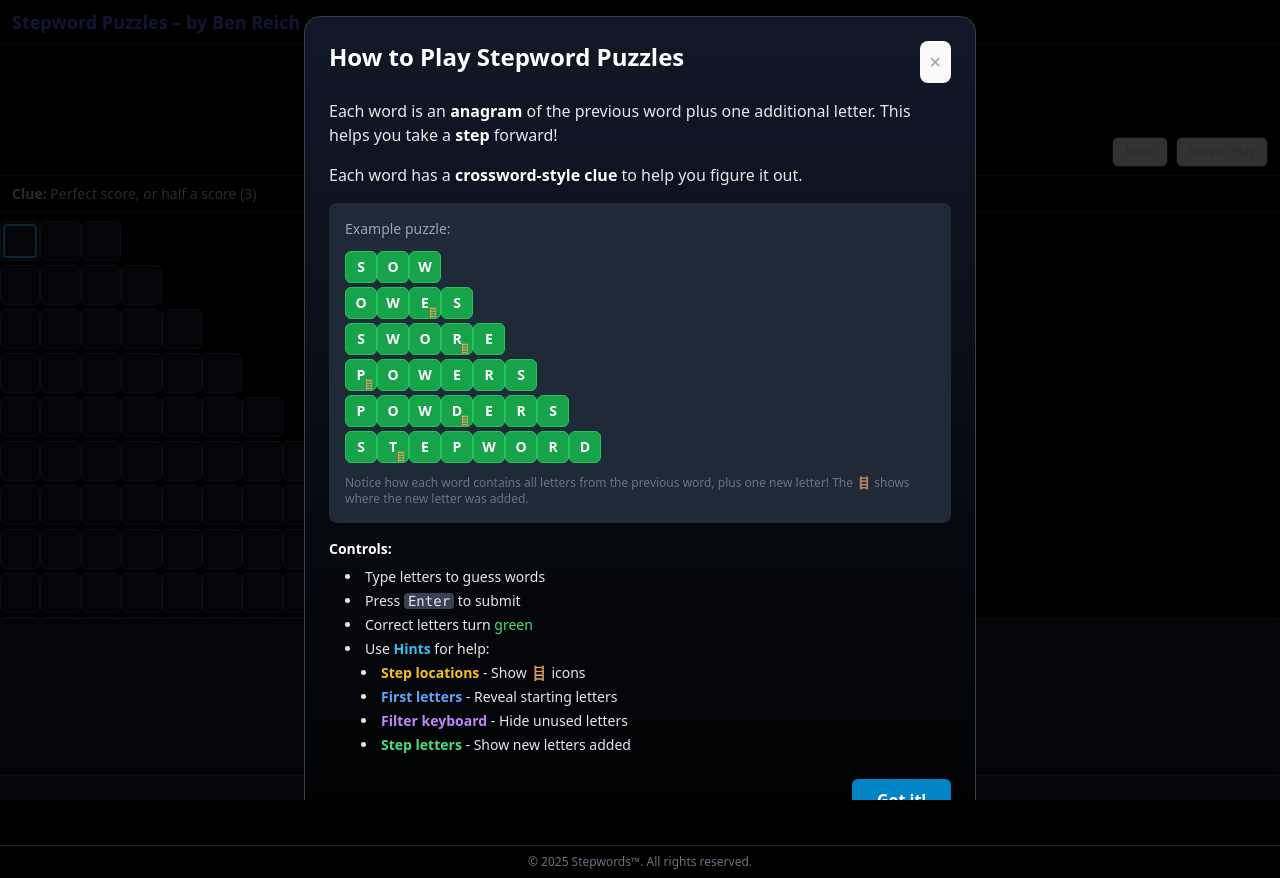
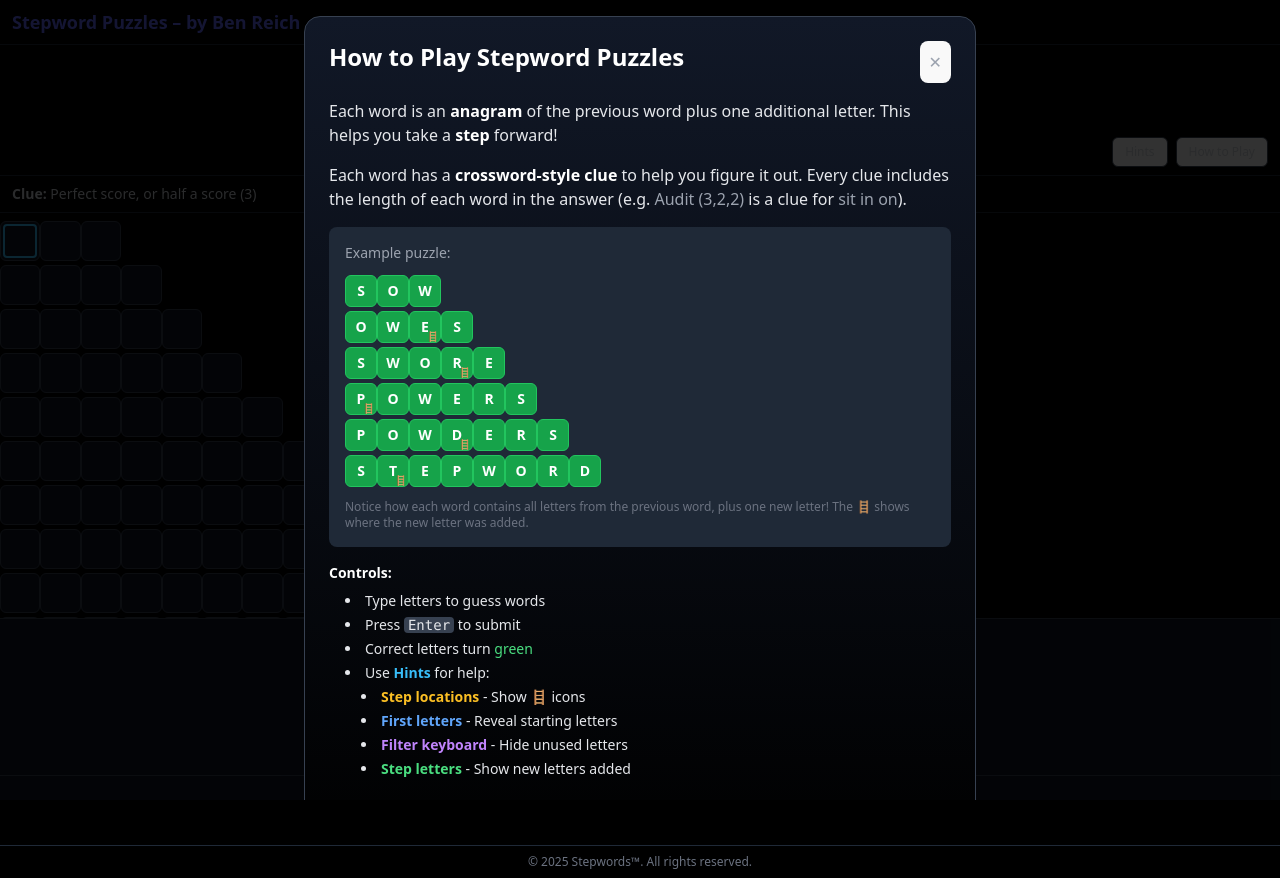
Before and after one commit to benreich4/stepwords, a React (Vite) app: page /1 in a window 1280 px wide. Built offline with nearby package versions, Linux system fonts and the light colour scheme.

Commit message:
Added word breakdown clue in the how to

```diff
--- a/src/components/HowToPlayModal.jsx
+++ b/src/components/HowToPlayModal.jsx
@@ -21,6 +21,7 @@ export default function HowToPlayModal({ onClose }) {
 
           <p>
             Each word has a <strong className="text-white">crossword-style clue</strong> to help you figure it out.
+            Every clue includes the length of each word in the answer (e.g. <span className="text-gray-400"> Audit (3,2,2)</span> is a clue for <span className="text-gray-400">sit in on</span>).
           </p>
 
           <div className="bg-gray-800 rounded-lg p-4 my-4">
```
